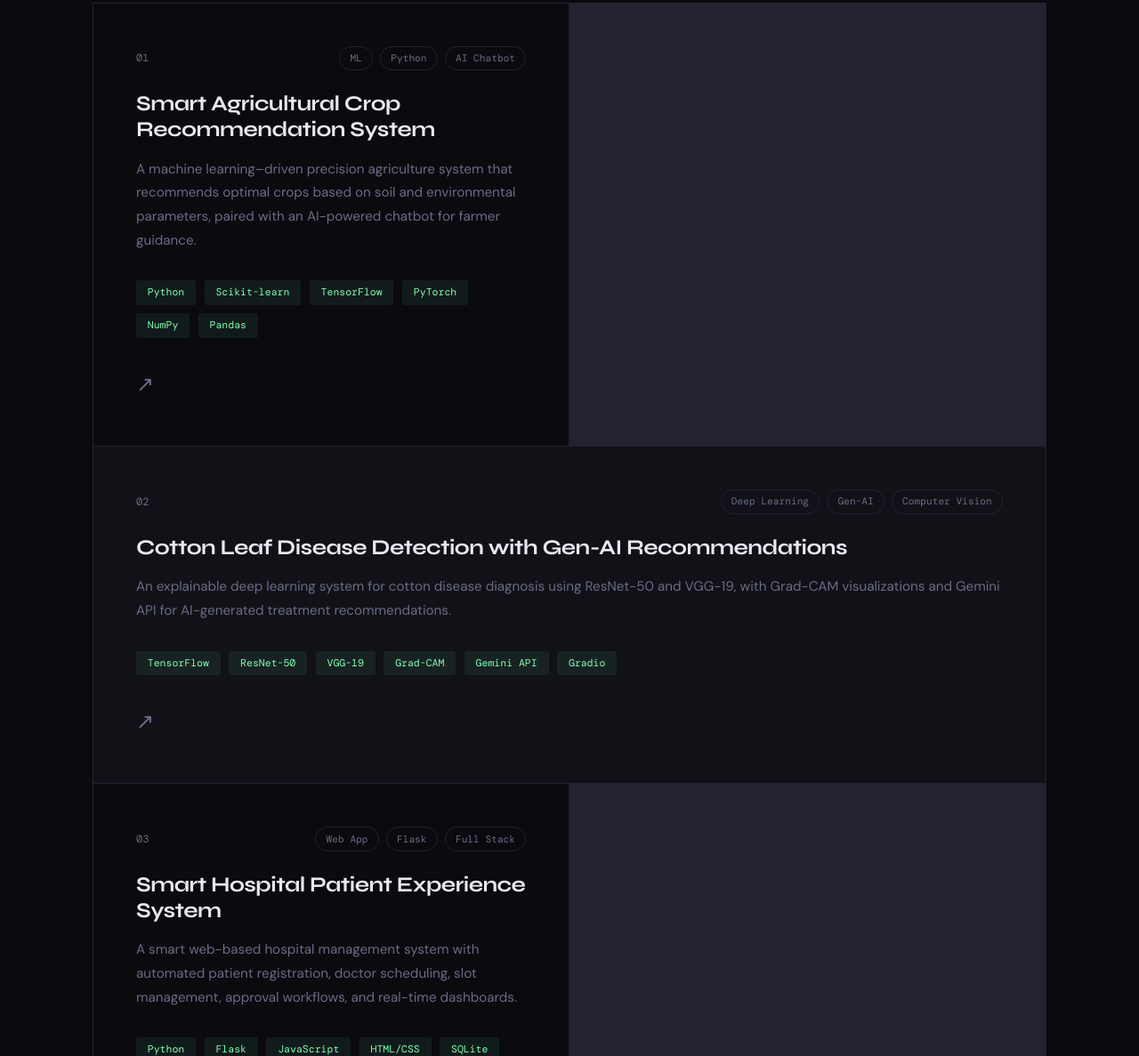
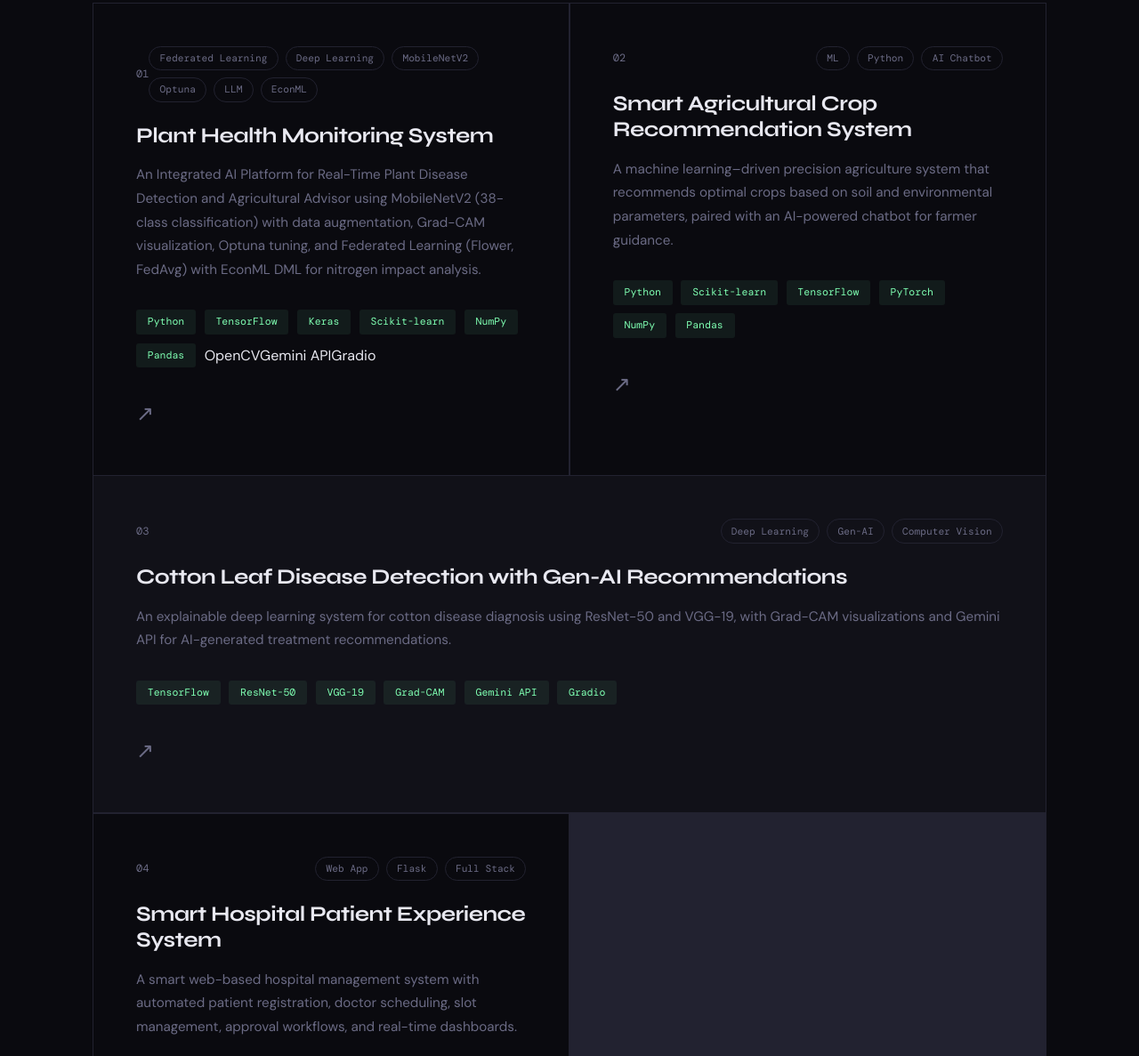
Before and after one commit to abhitoshsamal/abhitoshsamal.github.io, a plain HTML site: page index.html in a window 1280 px wide. Shown: the part 1892-3079 px from the top of the page at 89% size. Drawn offline with nearby package versions, Linux system fonts and the light colour scheme.

Commit message:
Add one more project
Adding Project

```diff
--- a/index.html
+++ b/index.html
@@ -93,6 +93,26 @@
                     <div class="project-top">
                         <span class="project-num">01</span>
                         <div class="project-tags">
+                            <span class="tag">Federated Learning</span>
+                            <span class="tag">Deep Learning</span>
+                            <span class="tag">MobileNetV2</span>
+                            <span class="tag">Optuna</span>
+                            <span class="tag">LLM</span>
+                            <span class="tag">EconML</span>
+                        </div>
+                    </div>
+                    <h3 class="project-title">Plant Health Monitoring System</h3>
+                    <p class="project-desc">An Integrated AI Platform for Real-Time Plant Disease Detection and Agricultural Advisor using MobileNetV2 (38-class classification) with data augmentation, Grad-CAM visualization, Optuna tuning, and Federated Learning (Flower, FedAvg) with EconML DML for nitrogen impact analysis.</p>
+                    <div class="project-stack">
+                        <span>Python</span><span>TensorFlow</span><span>Keras</span><span>Scikit-learn</span><span>NumPy</span><span>Pandas</span></span>OpenCV</span></span>Gemini API</span></span>Gradio</span>
+                    </div>
+                    <div class="project-arrow">↗</div>
+                </div>
+
+                <div class="project-card" data-index="02">
+                    <div class="project-top">
+                        <span class="project-num">02</span>
+                        <div class="project-tags">
                             <span class="tag">ML</span>
                             <span class="tag">Python</span>
                             <span class="tag">AI Chatbot</span>
@@ -106,9 +126,9 @@
                     <div class="project-arrow">↗</div>
                 </div>
 
-                <div class="project-card featured" data-index="02">
+                <div class="project-card featured" data-index="03">
                     <div class="project-top">
-                        <span class="project-num">02</span>
+                        <span class="project-num">03</span>
                         <div class="project-tags">
                             <span class="tag">Deep Learning</span>
                             <span class="tag">Gen-AI</span>
@@ -123,9 +143,9 @@
                     <div class="project-arrow">↗</div>
                 </div>
 
-                <div class="project-card" data-index="03">
+                <div class="project-card" data-index="04">
                     <div class="project-top">
-                        <span class="project-num">03</span>
+                        <span class="project-num">04</span>
                         <div class="project-tags">
                             <span class="tag">Web App</span>
                             <span class="tag">Flask</span>
```
